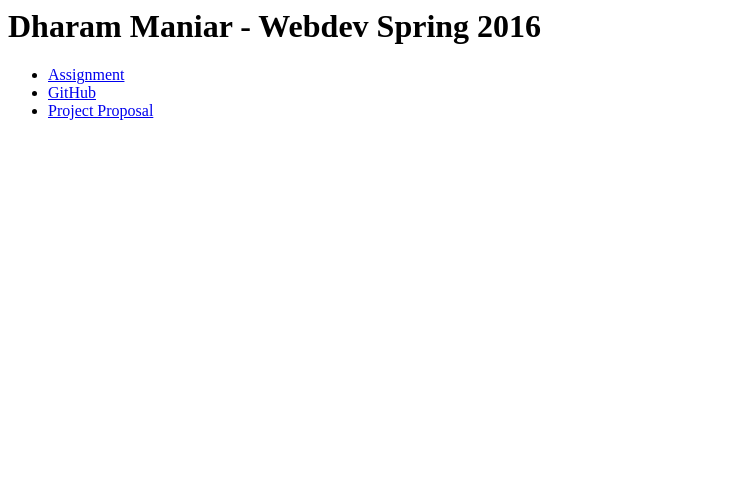
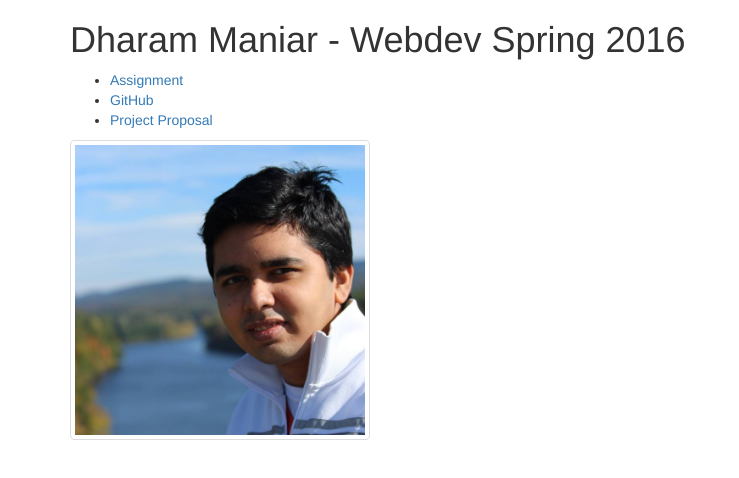
Before and after one commit to dharammaniar/WebDevSpring2016, a website: page public/index.html in a window 1280 px wide. Shown: the whole page, without its empty margins (0-739 px from the left). Drawn offline with nearby package versions, Linux system fonts and the light colour scheme.

Commit message:
Adding headshot to homepage

```diff
--- a/public/index.html
+++ b/public/index.html
@@ -1,5 +1,8 @@
 <html>
-    <body>
+    <head>
+        <link rel="stylesheet" href="https://maxcdn.bootstrapcdn.com/bootstrap/3.3.6/css/bootstrap.min.css" crossorigin="anonymous">
+    </head>
+    <body class="container">
         <h1>Dharam Maniar - Webdev Spring 2016</h1>
         <p>
         <ul>
@@ -10,5 +13,6 @@
             <li>
                 <a href="https://docs.google.com/document/d/1iL9cMsivGEx5b-FIS0nVOcArWT_O8LZkwtNzyAeMn2U/edit?usp=sharing">Project Proposal</a>
         </ul>
+        <img src="img/headshot.jpg" class="img-thumbnail" width="300"/>
     </body>
 </html>
```
Also changed, not shown: public/img/headshot.jpg (added).
